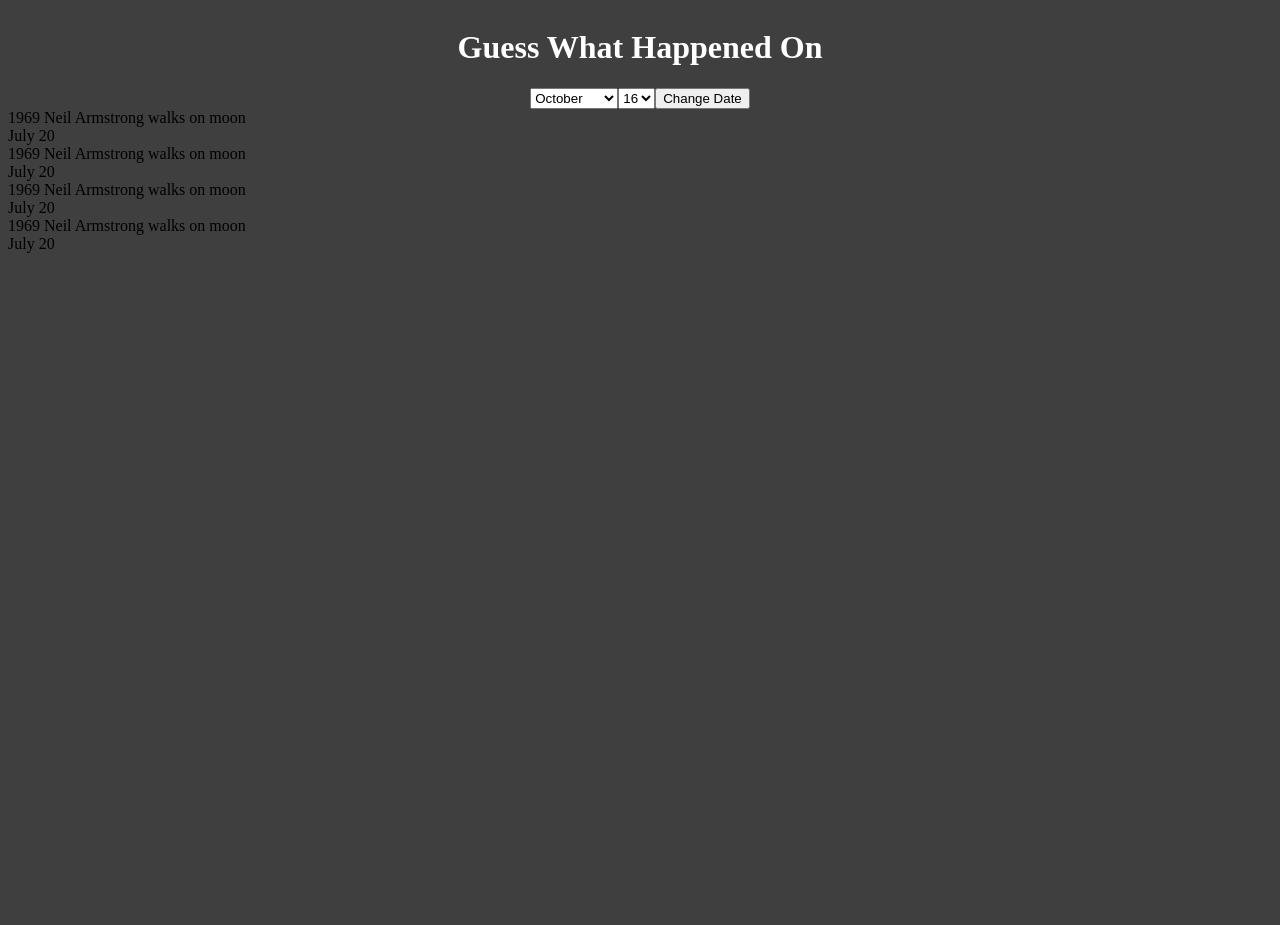
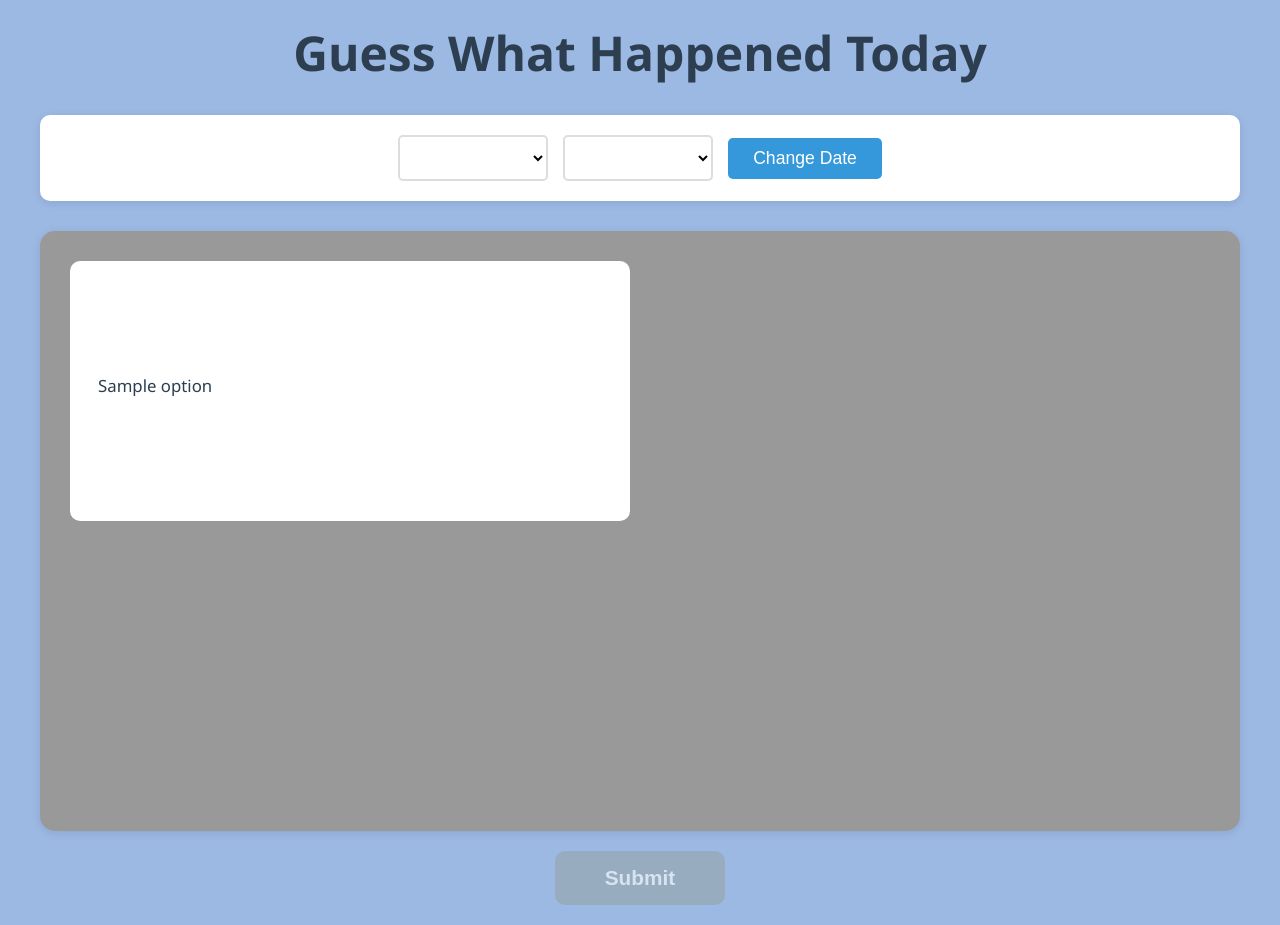
Before and after one commit to Kevin-dgc/What-Happened-Today, a Flask app: template templates/quiz.html in a window 1280 px wide. Before the commit the page ends 253 px from the top, so only its background shows below. Run offline with Flask 3, Linux system fonts and the light colour scheme; the template is opened without the code that fills it: most values are stand-ins (such as "Sample title", 1, 10 or a date in 2020).

Commit message:
some vibing was done but project is done

```diff
--- a/app.py
+++ b/app.py
@@ -4,10 +4,15 @@
 import random
 import requests
 
+import os
+from dotenv import load_dotenv
+
 # my files
 from db import get_fact, save_fact, init_db
 
 app = Flask(__name__)
+load_dotenv()
+app.secret_key = os.environ.get('SECRET_KEY')
 init_db()
 
 currentDate = date.today().day, date.today().month
@@ -22,7 +27,6 @@
     getFacts()
     return '', 204
 
-# get 4 facts
 def getFacts():
     correct = getFactFromToday()
     choices = []
@@ -35,26 +39,46 @@
     choices.append(getFactNotFromToday())
 
     random.shuffle(choices)
-    session['correct_answer'] = correct
+
+    # finds right index after shuffle
+    correct_index = next(i for i, choice in enumerate(choices) if choice[0] == correct[0])
+    session['correct_answer_index'] = correct_index
+
     return choices
 
-# Added wrapper functions for alot of things for the webpage
-
 @app.route("/getFactFromToday", methods=['POST'])
-def getFactFromToday():
+def getFactFromTodayRoute():
     return GetRandomFact(GetInfoFromDay(getDate()))
 
+def getFactFromToday():
+    result = GetRandomFact(GetInfoFromDay(getDate()))
+    while not result or not result[0] or result[0].startswith("No facts"):
+        print(f"Invalid fact for today, retrying...")
+        result = GetRandomFact(GetInfoFromDay(GetRandomDay(getDate())))
+    return result
+
 @app.route("/getFactNotFromToday", methods=['POST'])
+def getFactNotFromTodayRoute():
+    return GetRandomFact(GetInfoFromDay(GetRandomDay(getDate())))
+
 def getFactNotFromToday():
-    return GetRandomFact(GetInfoFromDay(GetRandomDay(getDate())))
+    result = GetRandomFact(GetInfoFromDay(GetRandomDay(getDate())))
+    while not result or not result[0] or result[0].startswith("No facts"):
+        print(f"Invalid fact, retrying...")
+        result = GetRandomFact(GetInfoFromDay(GetRandomDay(getDate())))
+    return result
 
 @app.route("/checkAnswer", methods=['POST'])
 def checkAnswer():
     userAnswer = request.form.get("answer")
-    correctAnswer = session['correct_answer']
-    return userAnswer == correctAnswer
+    correctAnswer = session.get('correct_answer')
+    return str(userAnswer == correctAnswer)
 
 @app.route("/getDate", methods=['POST'])
+def getDateRoute():
+    global currentDate
+    return str(currentDate)
+
 def getDate():
     global currentDate
     return currentDate
@@ -182,47 +206,38 @@
     facts = input[0]
     day = input[1]
 
-    if not facts:
-        return "No facts found for this date.", day
+    if not facts or len(facts) == 0:
+        # if today is bad ten pick another random day
+        print(f"No facts found for {day[0]}/{day[1]}, trying different day...")
+        return GetRandomFact(GetInfoFromDay(GetRandomDay(day)))
     return random.choice(facts), day
 
 # Show one question at a time using getFacts
 @app.route("/", methods=["GET", "POST"])
 def quiz():
-    global correctAnswer
+    global currentDate
 
-    if request.method == "POST":
-        user = request.form.get("option")
-        result = user == correctAnswer
-        return render_template("quiz.html",
-                               result,
-                               optionsDate
-                               )
+    months = ["", "January", "February", "March", "April", "May", "June",
+              "July", "August", "September", "October", "November", "December"]
 
+    # GET request - new question
+    choices = getFacts()
+    options = [pair[0] for pair in choices]
+    options_dates = [f"{months[pair[1][1]]} {pair[1][0]}" for pair in choices]
 
-    choices, correctAnswerPair = getFacts()
-    correctAnswer = correctAnswerPair[0]
-    # each ch
-    options = [pair[0] for pair in choices]
-    optionsDate = [pair[0] for pair in choices]
+    current_date_str = f"{months[currentDate[1]]} {currentDate[0]}"
+    correct_answer_index = session.get('correct_answer_index')
 
     return render_template(
         "quiz.html",
-        question={
-            'options': options,
-            'options_dates': optionsDate,
-            'correct_answer': correctAnswer
-        },
+        options=options,
+        options_dates=options_dates,
+        correct_answer_index=correct_answer_index,
+        current_date=current_date_str,
+        current_month=currentDate[1],
+        current_day=currentDate[0]
     )
 
 if __name__ == "__main__":
     # starts website
-    app.run(host='0.0.0.0')
-    #GetInfoFromDay(getDate())
-
-    #loads all days
-    # for m in range(1,13):
-    #     for d in range(1,32):
-    #         day_tuple = (d, m)
-    #         GetInfoFromDay(day_tuple)
-    #         print(str(m) + "/" + str(d))
+    app.run(host='0.0.0.0', debug=False)
--- a/static/style.css
+++ b/static/style.css
@@ -1,27 +1,176 @@
-body {
-    background-color: rgb(63, 63, 63);
+* {
+            margin: 0;
+            padding: 0;
+            box-sizing: border-box;
         }
 
-.title {
-    color: white;
-    display: flex;
-    justify-content: center;
-    /* margin-top: 20px */
+        body {
+            font-family: 'Segoe UI', Tahoma, Geneva, Verdana, sans-serif;
+            background: #9cb9e4;
+            padding: 20px;
+            min-height: 100vh;
         }
 
-.date_change {
+        .container {
+            max-width: 1200px;
+            margin: 0 auto;
+        }
+
+        h1 {
+            text-align: center;
+            font-size: 3em;
+            color: #2c3e50;
+            margin-bottom: 30px;
+        }
+
+        .date-selector {
+            background: white;
+            padding: 20px;
+            border-radius: 10px;
+            box-shadow: 0 2px 10px rgba(0, 0, 0, 0.1);
             display: flex;
+            align-items: center;
+            justify-content: center;
+            gap: 15px;
+            margin-bottom: 30px;
+            flex-wrap: wrap;
+        }
+
+        .date-selector select {
+            padding: 10px 15px;
+            font-size: 1.1em;
+            border: 2px solid #ddd;
+            border-radius: 5px;
+            background: white;
+            min-width: 150px;
+        }
+
+        .change-btn {
+            padding: 10px 25px;
+            font-size: 1.1em;
+            background: #3498db;
+            color: white;
+            border: none;
+            border-radius: 5px;
+            cursor: pointer;
+            transition: background 0.3s;
+        }
+
+        .change-btn:hover {
+            background: #2980b9;
+        }
+
+        .facts-container {
+            background: #999;
+            padding: 30px;
+            border-radius: 15px;
+            box-shadow: 0 2px 10px rgba(0, 0, 0, 0.1);
+            margin-bottom: 20px;
+            min-height: 600px;
+            display: grid;
+            grid-template-columns: 1fr 1fr;
+            grid-template-rows: 1fr 1fr;
+            gap: 20px;
+        }
+
+        .fact-box {
+            background: white;
+            padding: 25px;
+            border-radius: 10px;
+            cursor: pointer;
+            transition: all 0.3s;
+            border: 3px solid transparent;
+            display: flex;
+            flex-direction: column;
             justify-content: center;
         }
 
-.box_option {
-
+        .fact-box:hover {
+            transform: scale(1.02);
         }
 
-.text_option {
-
+        .fact-box.selected {
+            background: #dfe3ff;
+            border-color: #999;
         }
 
-.date_option {
+        .fact-box.correct {
+            background: #90EE90;
+            border-color: #4CAF50;
+        }
+
+        .fact-box.incorrect {
+            background: #ffcccb;
+            border-color: #f44336;
+        }
+
+        .fact-box.reveal-correct {
+            background: #FFEB3B;
+            border-color: #faba19;
+        }
+
+        .fact-text {
+            font-size: 1.05em;
+            line-height: 1.6;
+            color: #2c3e50;
+            margin-bottom: 10px;
+        }
+
+        .fact-date {
+            font-size: 0.9em;
+            color: #7f8c8d;
+            font-weight: bold;
             display: none;
+            margin-top: 10px;
+            padding-top: 10px;
+            border-top: 2px solid #bdc3c7;
         }
+
+        .fact-box.revealed .fact-date {
+            display: block;
+        }
+
+        .submit-container {
+            text-align: center;
+        }
+
+        .submit-btn {
+            padding: 15px 50px;
+            font-size: 1.3em;
+            background: #27ae60;
+            color: white;
+            border: none;
+            border-radius: 10px;
+            cursor: pointer;
+            transition: all 0.3s;
+            font-weight: bold;
+        }
+
+        .submit-btn:hover:not(:disabled) {
+            background: #229954;
+            transform: translateY(-2px);
+            box-shadow: 0 5px 15px rgba(39, 174, 96, 0.4);
+        }
+
+        .submit-btn:disabled {
+            background: #95a5a6;
+            cursor: not-allowed;
+            opacity: 0.6;
+        }
+
+        @media (max-width: 768px) {
+            h1 {
+                font-size: 2em;
+            }
+
+            .facts-container {
+                padding: 15px;
+                grid-template-columns: 1fr;
+                grid-template-rows: auto;
+                min-height: auto;
+            }
+
+            .fact-box {
+                padding: 15px;
+            }
+        }
--- a/templates/quiz.html
+++ b/templates/quiz.html
@@ -1,16 +1,17 @@
-{% extends "layout.html" %}
+<!DOCTYPE html>
+<html lang="en">
+<head>
+    <meta charset="UTF-8">
+    <meta name="viewport" content="width=device-width, initial-scale=1.0">
+    <title>Guess What Happened Today</title>
+    <link rel="stylesheet" href="/static/style.css">
+</head>
+<body>
+    <div class="container">
+        <h1>Guess What Happened Today</h1>
 
-{% block content %}
-
-    <div class="title">
-        <h1> Guess What Happened On </h1>
-    </div>
-
-
-    <!-- Chaning Date Area Below -->
-    <form class="date_change" action="{{ url_for('changeDate') }}" method="post">
-        <label for="months"></label>
-        <select name="months" id="months">
+        <div class="date-selector">
+            <select id="monthSelect">
                 <option value="1">January</option>
                 <option value="2">February</option>
                 <option value="3">March</option>
@@ -25,98 +26,106 @@
                 <option value="12">December</option>
             </select>
 
-        <label for="days"></label>
-        <select name="days" id="days"></select>
+            <select id="daySelect">
+                {% for day in range(1, 32) %}
+                <option value="{{ day }}">{{ day }}</option>
+                {% endfor %}
+            </select>
 
-        <input type="submit" value="Change Date">
-    </form>
-    <!-- Chaning Date Area Above -->
-
-    <div class="big_box">
-        <div class="box_option" onclick="selectOption(0)">
-                <div class="text_option">1969 Neil Armstrong walks on moon</div>
-                <div class="date_optiion">July 20</div>
+            <button class="change-btn" onclick="changeDate()">Change Date</button>
         </div>
 
-        <div class="box_option" onclick="selectOption(1)">
-                <div class="text_option">1969 Neil Armstrong walks on moon</div>
-                <div class="date_optiion">July 20</div>
+        <div class="facts-container">
+            {% for i in range(options|length) %}
+            <div class="fact-box" data-index="{{ i }}" data-fact="{{ options[i] }}" data-date="{{ options_dates[i] }}" onclick="selectBox(this)">
+                <div class="fact-text">{{ options[i] }}</div>
+                <div class="fact-date">Date: {{ options_dates[i] }}</div>
+            </div>
+            {% endfor %}
         </div>
 
-        <div class="box_option" onclick="selectOption(2)">
-                <div class="text_option">1969 Neil Armstrong walks on moon</div>
-                <div class="date_optiion">July 20</div>
-        </div>
-
-        <div class="box_option" onclick="selectOption(3)">
-                <div class="text_option">1969 Neil Armstrong walks on moon</div>
-                <div class="date_optiion">July 20</div>
+        <div class="submit-container">
+            <button class="submit-btn" id="submitBtn" disabled onclick="handleSubmit()">Submit</button>
         </div>
     </div>
 
+    <script>
+        let selectedBox = null;
+        let isSubmitted = false;
+        const correctAnswerIndex = {{ correct_answer_index }};
+        const currentMonth = {{ current_month }};
+        const currentDay = {{ current_day }};
 
-
-
-
-
-    <!-- Scripts -->
-    <script>
-
-        function selectOption(num){
-
-        }
-
-
-        const daysInMonth = {
-            1: 31,
-            2: 28,
-            3: 31,
-            4: 30,
-            5: 31,
-            6: 30,
-            7: 31,
-            8: 31,
-            9: 30,
-            10: 31,
-            11: 30,
-            12: 31
+        // Set current date from server on load
+        window.onload = function() {
+            document.getElementById('monthSelect').value = currentMonth;
+            document.getElementById('daySelect').value = currentDay;
         };
 
-        function updateDays(){
-            const month = document.getElementById('months').value;
-            const daysSelect = document.getElementById('days');
-            const numDays = daysInMonth[month];
-            daysSelect.innerHTML = '';
-            for (let i = 1; i <= numDays; i++) {
-                const option = document.createElement('option');
-                option.value = i;
-                option.text = i;
-                daysSelect.appendChild(option);
+        function selectBox(box) {
+            if (isSubmitted) return;
+            if (selectedBox === box) {
+                box.classList.remove('selected');
+                selectedBox = null;
+                document.getElementById('submitBtn').disabled = true;
+            } else {
+                if (selectedBox) {
+                    selectedBox.classList.remove('selected');
+                }
+                box.classList.add('selected');
+                selectedBox = box;
+                document.getElementById('submitBtn').disabled = false;
             }
         }
 
+        function handleSubmit() {
+            const submitBtn = document.getElementById('submitBtn');
 
-        document.getElementById('months').addEventListener('change', updateDays);
-        window.onload = function() {
-            // gets the vars to edit
-            const monthSelect = document.getElementById("months");
-            const daySelect = document.getElementById("days");
+            if (!isSubmitted) {
+                isSubmitted = true;
+                const selectedIndex = parseInt(selectedBox.dataset.index);
+                const isCorrect = selectedIndex === correctAnswerIndex;
 
-            // gets cur date
-            const curDate = new Date();
+                const allBoxes = document.querySelectorAll('.fact-box');
+                allBoxes.forEach(box => {
+                    box.classList.add('revealed');
+                    box.style.cursor = 'default';
+                });
 
-            // gets day and month from date
-            const curMonth = curDate.getMonth() + 1;
-            const curDay = curDate.getDate();
+                if (isCorrect) {
+                    selectedBox.classList.add('correct');
+                } else {
+                    selectedBox.classList.add('incorrect');
 
+                    // Highlight the correct answer in yellow
+                    allBoxes.forEach(box => {
+                        if (parseInt(box.dataset.index) === correctAnswerIndex) {
+                            box.classList.add('reveal-correct');
+                        }
+                    });
+                }
+                submitBtn.textContent = 'Next';
+            } else {
+                window.location.href = '/';
+            }
+        }
 
-            // changes vars to cur day/month
-            monthSelect.value = curMonth;
-            updateDays();
-            daySelect.value = curDay;
-        };
+        function changeDate() {
+            const month = document.getElementById('monthSelect').value;
+            const day = document.getElementById('daySelect').value;
 
+            const formData = new FormData();
+            formData.append('months', month);
+            formData.append('days', day);
+
+            fetch('/change_date', {
+                method: 'POST',
+                body: formData
+            })
+            .then(() => {
+                window.location.href = '/';
+            });
+        }
     </script>
-
-
-{% endblock %}
+</body>
+</html>
```
Lines whose indentation alone changed are shown as unchanged.
